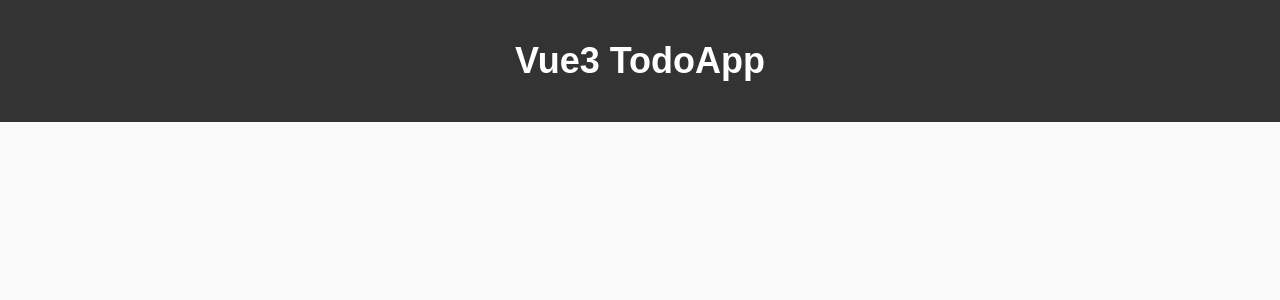
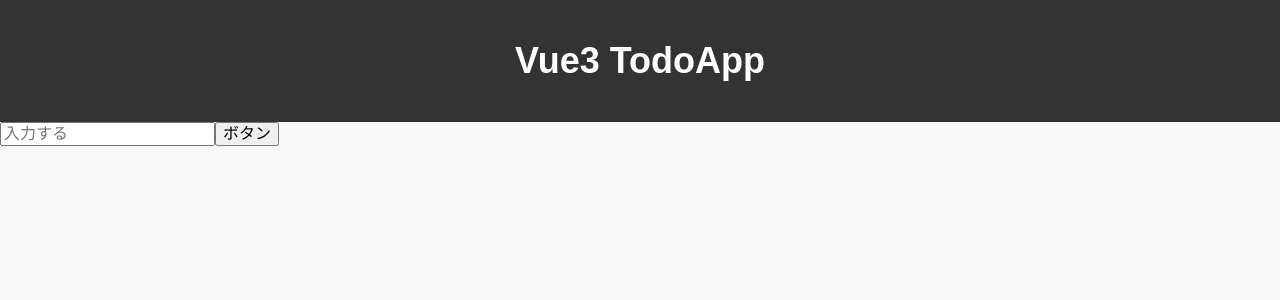
Before and after one commit to Okazuma/vue-todo-app, a Vue app: page / in a window 1280 px wide. Shown: the top 300 px of the page. Built offline with nearby package versions, Linux system fonts and the light colour scheme.

Commit message:
todoの追加機能の実装

```diff
--- a/src/App.vue
+++ b/src/App.vue
@@ -1,17 +1,25 @@
 <script setup>
-import TheHeader from './Components/TheHeader.vue'
-import AddTodo from './Components/AddTodo.vue'
-import TodoList from './Components/TodoItem.vue'
+import { ref } from "vue"
+import TheHeader from '/src/Components/TheHeader.vue'
+import AddTodo from '/src/Components/AddTodo.vue'
+import TodoList from '/src/Components/TodoList.vue'
+
+const todoList = ref([])
+
+// 新しいタスクを追加するメソッド（イベントハンドラー）
+function handleAddNewTodo(newTodo) {
+  todoList.value.push(newTodo)
+}
 </script>
 
 
 
 <template>
-
-  <TheHeader />
-  <AddTodo.vue />
-  <TodoList />
-
+  <div>
+    <TheHeader />
+    <AddTodo @addTodo="handleAddNewTodo"/>
+    <TodoList :todoList="todoList"/>
+  </div>
 </template>
 
 
--- a/src/components/AddTodo.vue
+++ b/src/components/AddTodo.vue
@@ -1,11 +1,27 @@
 <template>
-
+    <div>
+            <input type="text" v-model="newTodo" placeholder="入力する">
+            <button @click="handleAddTodo">ボタン</button>
+    </div>
 </template>
 
 
 
 <script setup>
+import { ref , defineEmits } from "vue"
 
+const newTodo = ref('')
+
+// 親コンポーネントにタスクを追加するメソッドを渡す（emitを使う）
+const emit = defineEmits(['addTodo'])
+
+// addTodoメソッド
+function handleAddTodo() {
+    if (newTodo.value !== '') {
+        emit('addTodo', newTodo.value)
+        newTodo.value=''
+    }
+}
 </script>
 
 
--- a/src/components/TodoList.vue
+++ b/src/components/TodoList.vue
@@ -0,0 +1,32 @@
+<template>
+    <div>
+        <ul>
+            <li v-for="(todo,index) in props.todoList" :key="index">{{ todo }}</li>
+        </ul>
+    </div>
+</template>
+
+
+
+<script setup>
+import { defineProps } from "vue"
+
+const props = defineProps({
+    todoList: {
+        type: Array,
+        required: true
+    }
+})
+</script>
+
+
+
+<style scoped>
+
+/* タブレットサイズ */
+@media (min-width: 600px) {
+}
+/* PCサイズ */
+@media (min-width: 768px) {
+}
+</style>
--- a/src/main.js
+++ b/src/main.js
@@ -1,6 +1,6 @@
 import { createApp } from "vue";
 import "./style.css";
-import 'normalize.css';  //リセットcssの適用
+import 'normalize.css';  //リセットcss追加
 import App from "./App.vue";
 
 createApp(App).mount("#app");
```
